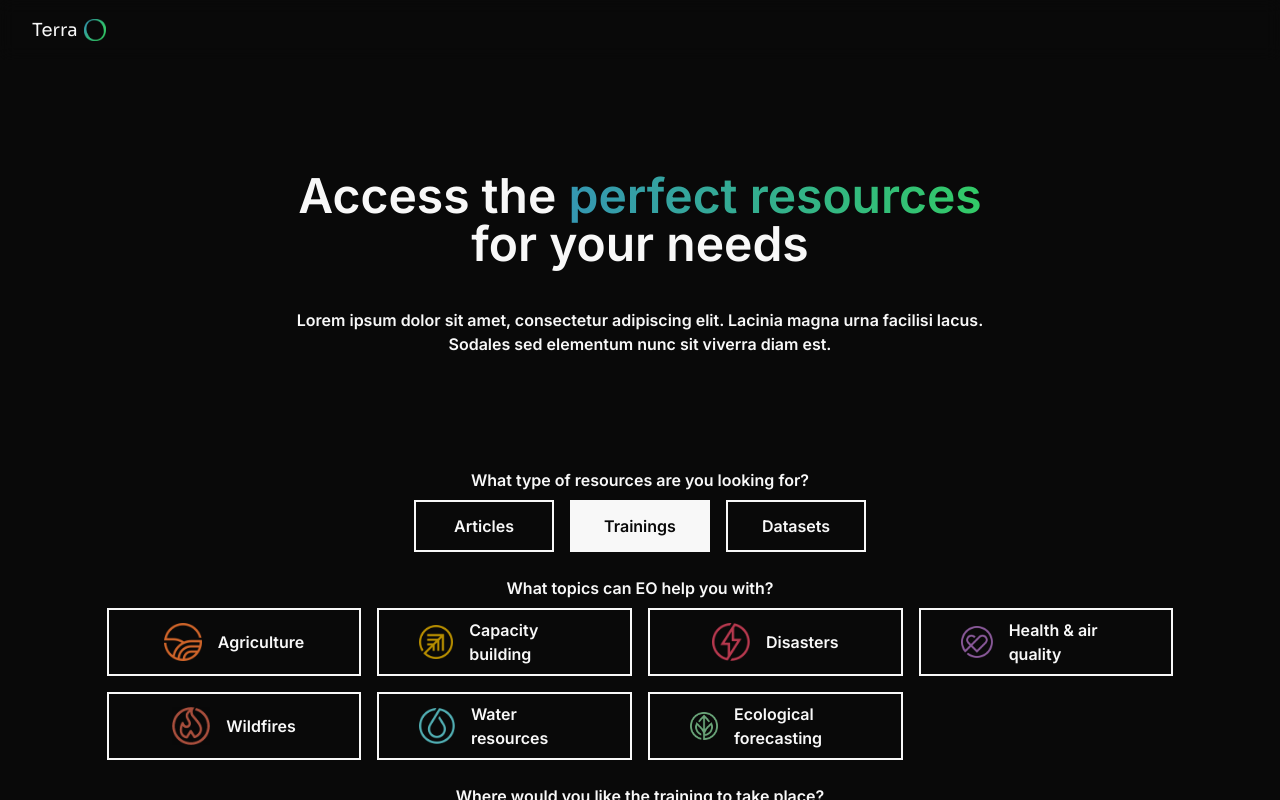
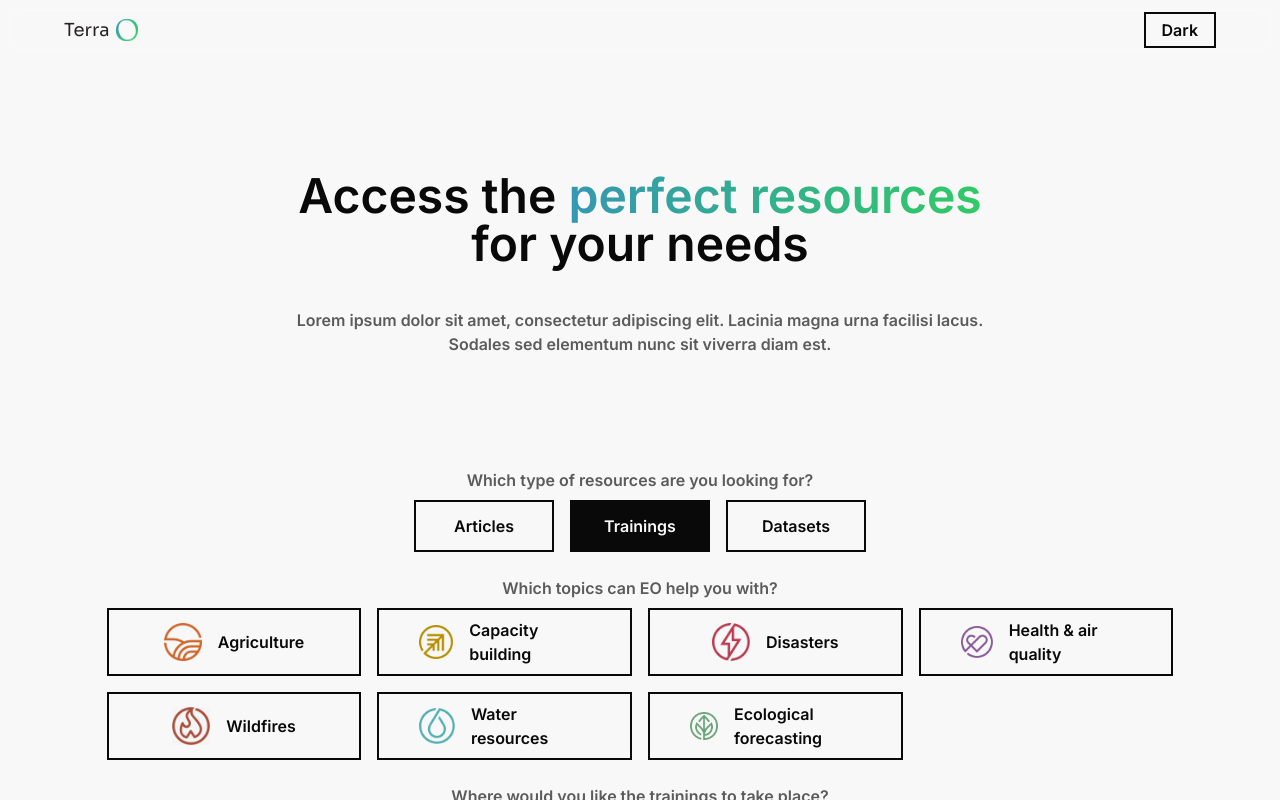
Before and after one commit to terra-o/terra-o, a Next.js app: page /resources in a window 1280 px wide. Both pictures are taken after a click on the element "Trainings". Shown: the top 800 px of the page. Built offline with nearby package versions, Linux system fonts and the light colour scheme.

Commit message:
chore: improve theme

```diff
--- a/components/ExternalResource.tsx
+++ b/components/ExternalResource.tsx
@@ -1,6 +1,5 @@
 import Image from 'next/image'
 import Link from 'next/link'
-import { ArrowUpRight } from './icons/ArrowUpRight'
 
 type ExternalResourceProps = {
   title: string
@@ -27,7 +26,20 @@ export default function ExternalResource({
           </div>
           <span className="mt-10">{title}</span>
           <span className="inline-block w-4 h-4 ml-1">
-            <ArrowUpRight />
+            <svg
+              xmlns="http://www.w3.org/2000/svg"
+              fill="none"
+              viewBox="0 0 24 24"
+              strokeWidth={1.5}
+              stroke="currentColor"
+              className="w-6 h-6"
+            >
+              <path
+                strokeLinecap="round"
+                strokeLinejoin="round"
+                d="M4.5 19.5l15-15m0 0H8.25m11.25 0v11.25"
+              />
+            </svg>
           </span>
         </a>
       </Link>
--- a/components/Topic.tsx
+++ b/components/Topic.tsx
@@ -22,7 +22,7 @@ export function Topic({ children, title, topics, setTopics }: TopicProps) {
     <div
       onClick={toggleTopic}
       className={
-        'border-2 cursor-pointer dark:hover:text-terra-o-white dark:hover:bg-terra-o-black border-terra-o-white dark:border-terra-o-black transition-colors hover:bg-terra-o-white hover:text-terra-o-black flex items-center justify-center gap-4 px-10 py-2 ' +
+        'border-2 cursor-pointer dark:hover:text-terra-o-white dark:hover:bg-terra-o-black border-terra-o-white dark:border-terra-o-black transition-colors duration-100 hover:bg-terra-o-white hover:text-terra-o-black flex items-center justify-center gap-4 px-10 py-2 ' +
         (toggled &&
           'bg-terra-o-white text-terra-o-black dark:bg-terra-o-black dark:text-terra-o-white')
       }
--- a/components/icons/ArrowUpRight.tsx
+++ /dev/null
@@ -1,18 +0,0 @@
-export function ArrowUpRight() {
-  return (
-    <svg
-      xmlns="http://www.w3.org/2000/svg"
-      fill="none"
-      viewBox="0 0 24 24"
-      strokeWidth={1.5}
-      stroke="currentColor"
-      className="w-6 h-6"
-    >
-      <path
-        strokeLinecap="round"
-        strokeLinejoin="round"
-        d="M4.5 19.5l15-15m0 0H8.25m11.25 0v11.25"
-      />
-    </svg>
-  )
-}
--- a/components/layout/Header.tsx
+++ b/components/layout/Header.tsx
@@ -1,18 +1,26 @@
 import Image from 'next/image'
+import { useTheme } from 'next-themes'
 
 import O from '@/public/images/o.png'
 import Link from 'next/link'
+import { useEffect } from 'react'
 
 type HeaderProps = {
   theme?: 'light' | 'dark'
 }
 
 export default function Header({ theme }: HeaderProps) {
+  const { theme: t, setTheme: setT } = useTheme()
+
+  useEffect(() => {
+    console.log(theme)
+  }, [theme])
+
   return (
-    <header className="h-[7.5vh] sticky top-0 bg-transparent backdrop-blur backdrop-filter flex items-center justify-start">
-      <nav className="flex items-center">
+    <header className="h-[7.5vh] sticky top-0 bg-transparent backdrop-blur backdrop-filter flex items-center justify-center">
+      <nav className="flex w-[90vw] items-center justify-between">
         <Link href="/">
-          <a className="pl-8 flex items-center">
+          <a className="flex items-center">
             <h3
               className={
                 'font-terra-o text-lg flex items-center justify-center gap-x-[6px]' +
@@ -26,6 +34,25 @@ export default function Header({ theme }: HeaderProps) {
             </h3>
           </a>
         </Link>
+        <a
+          onClick={() => setT(t === 'dark' ? 'light' : 'dark')}
+          className={
+            'cursor-pointer min-w-18 text-sans border-2 transition-colors duration-100  ' +
+            (theme
+              ? 'dark:text-terra-o-black text-terra-o-white hover:bg-terra-o-white hover:text-terra-o-black dark:border-terra-o-black dark:hover:text-terra-o-white dark:hover:bg-terra-o-black'
+              : 'dark:hover:bg-terra-o-white dark:hover:text-terra-o-black hover:bg-terra-o-black hover:text-terra-o-white dark:border-terra-o-white border-terra-o-black')
+          }
+        >
+          <h3 className="text-md px-4 py-1">
+            {theme
+              ? t === 'dark'
+                ? 'Dark'
+                : 'Light'
+              : t === 'dark'
+              ? 'Light'
+              : 'Dark'}
+          </h3>
+        </a>
       </nav>
     </header>
   )
--- a/components/layout/Page.tsx
+++ b/components/layout/Page.tsx
@@ -45,7 +45,7 @@ export default function Page({
         <meta name="twitter:title" content={title} />
         <meta name="twitter:description" content={description} />
       </Head>
-      <div className={className}>
+      <div className={'transition-colors duration-500 ' + className}>
         <Header theme={theme} />
         <main>{children}</main>
       </div>
--- a/package.json
+++ b/package.json
@@ -12,7 +12,8 @@
     "next": "12.2.5",
     "next-themes": "^0.2.1",
     "react": "18.2.0",
-    "react-dom": "18.2.0"
+    "react-dom": "18.2.0",
+    "react-hot-toast": "^2.4.0"
   },
   "devDependencies": {
     "@babel/core": "^7.18.13",
--- a/pages/_app.tsx
+++ b/pages/_app.tsx
@@ -5,7 +5,7 @@ import '@/styles/globals.css'
 
 export default function App({ Component, pageProps }: AppProps) {
   return (
-    <ThemeProvider attribute="class" enableSystem>
+    <ThemeProvider attribute="class" storageKey="theme" defaultTheme="dark">
       <Component {...pageProps} />
     </ThemeProvider>
   )
--- a/pages/resources.tsx
+++ b/pages/resources.tsx
@@ -1,5 +1,6 @@
 import { useTheme } from 'next-themes'
-import { useState } from 'react'
+import { FormEvent, useState } from 'react'
+import { toast, Toaster } from 'react-hot-toast'
 import Image from 'next/image'
 
 import Page from '@/components/layout/Page'
@@ -16,13 +17,15 @@ import EcologicalForecasting from '@/public/icons/ecological-forecasting.png'
 export default function Resources() {
   const { theme } = useTheme()
 
-  const [type, setType] = useState<string[]>([])
+  const [resourcesTypes, setResourcesTypes] = useState<string[]>([])
 
-  function toggleType(selectedType: string) {
-    if (type.includes(selectedType)) {
-      setType(type.filter((type) => type !== selectedType))
+  function toggleResourceTypes(type: string) {
+    if (resourcesTypes.includes(type)) {
+      setResourcesTypes(
+        resourcesTypes.filter((resourcesTypes) => resourcesTypes !== type)
+      )
     } else {
-      setType([...type, selectedType])
+      setResourcesTypes([...resourcesTypes, type])
     }
   }
 
@@ -57,11 +60,35 @@ export default function Resources() {
     }
   ]
 
-  const [selectedTopics, setSelectedTopics] = useState<string[]>([])
-
+  const [resourcesTopics, setResourcesTopics] = useState<string[]>([])
   const [where, setWhere] = useState('online')
 
+  function getResources(event: FormEvent<HTMLFormElement>) {
+    event.preventDefault()
+
+    if (
+      resourcesTypes.length === 0 ||
+      resourcesTopics.length === 0 ||
+      (resourcesTypes.includes('training') && where === '')
+    ) {
+      toast('Select all required fields', {
+        style: {
+          border: theme === 'dark' ? '2px solid #090909' : '2px solid #f8f8f8',
+          borderRadius: '0px',
+          backgroundColor: theme === 'dark' ? '#090909' : '#f8f8f8',
+          padding: '12px',
+          color: theme === 'dark' ? '#f8f8f8' : '#090909'
+        },
+        position: 'bottom-left'
+      })
+    } else {
+      console.log('asd')
+    }
+  }
+
   return (
+    <>
+      <Toaster />
       <Page
         title="Resources"
         theme={theme === 'dark' ? 'light' : 'dark'}
@@ -85,39 +112,42 @@ export default function Resources() {
           </div>
           <form
             className="w-5/6 flex flex-col items-center gap-20"
-          onSubmit={(event) => event.preventDefault()}
+            onSubmit={getResources}
           >
             <div className="flex flex-col items-center gap-2">
               <div className="text-center">
-              <label htmlFor="type" className="dark:text-terra-o-gray-400">
-                What type of resources are you looking for?
+                <label
+                  htmlFor="resourcesTypes"
+                  className="dark:text-terra-o-gray-400"
+                >
+                  Which type of resources are you looking for?
                 </label>
                 <div className="flex mt-2 flex-col sm:flex-row items-center gap-4">
                   <div
-                  onClick={() => toggleType('articles')}
+                    onClick={() => toggleResourceTypes('articles')}
                     className={
                       'border-2 cursor-pointer dark:hover:text-terra-o-white dark:hover:bg-terra-o-black border-terra-o-white dark:border-terra-o-black transition-colors duration-100 hover:bg-terra-o-white hover:text-terra-o-black flex items-center justify-center gap-2 px-8 min-w-[60%] sm:min-w-[140px] py-3 ' +
-                    (type.includes('articles') &&
+                      (resourcesTypes.includes('articles') &&
                         'bg-terra-o-white text-terra-o-black dark:bg-terra-o-black dark:text-terra-o-white')
                     }
                   >
                     <p>Articles</p>
                   </div>
                   <div
-                  onClick={() => toggleType('trainings')}
+                    onClick={() => toggleResourceTypes('trainings')}
                     className={
                       'border-2 cursor-pointer dark:hover:text-terra-o-white dark:hover:bg-terra-o-black border-terra-o-white dark:border-terra-o-black transition-colors duration-100 hover:bg-terra-o-white hover:text-terra-o-black flex items-center justify-center gap-2 px-8 min-w-[60%] sm:min-w-[140px] py-3 ' +
-                    (type.includes('trainings') &&
+                      (resourcesTypes.includes('trainings') &&
                         'bg-terra-o-white text-terra-o-black dark:bg-terra-o-black dark:text-terra-o-white')
                     }
                   >
                     <p>Trainings</p>
                   </div>
                   <div
-                  onClick={() => toggleType('datasets')}
+                    onClick={() => toggleResourceTypes('datasets')}
                     className={
                       'border-2 cursor-pointer dark:hover:text-terra-o-white dark:hover:bg-terra-o-black border-terra-o-white dark:border-terra-o-black transition-colors duration-100 hover:bg-terra-o-white hover:text-terra-o-black flex items-center justify-center gap-2 px-8 min-w-[60%] sm:min-w-[140px] py-3 ' +
-                    (type.includes('datasets') &&
+                      (resourcesTypes.includes('datasets') &&
                         'bg-terra-o-white text-terra-o-black dark:bg-terra-o-black dark:text-terra-o-white')
                     }
                   >
@@ -130,15 +160,15 @@ export default function Resources() {
                   htmlFor="topics"
                   className="dark:text-terra-o-gray-400 text-center"
                 >
-                What topics can EO help you with?
+                  Which topics can EO help you with?
                 </label>
                 <div className="grid mt-2 grid-cols-1 sm:grid-cols-2 md:grid-cols-3 lg:grid-cols-4 gap-4">
                   {topics.map(({ title, icon }) => (
                     <Topic
                       key={title}
                       title={title}
-                    topics={selectedTopics}
-                    setTopics={setSelectedTopics}
+                      topics={resourcesTopics}
+                      setTopics={setResourcesTopics}
                     >
                       <Image src={icon} alt={title} width={38} height={38} />
                     </Topic>
@@ -146,13 +176,13 @@ export default function Resources() {
                 </div>
               </div>
             </div>
-          {type.includes('trainings') && (
+            {resourcesTypes.includes('trainings') && (
               <div className="flex flex-col -mt-14 items-center gap-2">
                 <label
                   htmlFor="where"
                   className="dark:text-terra-o-gray-400 text-center"
                 >
-                Where would you like the training to take place?
+                  Where would you like the trainings to take place?
                 </label>
                 <div className="flex sm:flex-row mt-2 flex-col gap-4 ">
                   <div
@@ -187,5 +217,6 @@ export default function Resources() {
           </form>
         </section>
       </Page>
+    </>
   )
 }
```
Also changed, not shown: 1 other file (tests, documents, lock files or other folders). Lines whose indentation alone changed are shown as unchanged.
